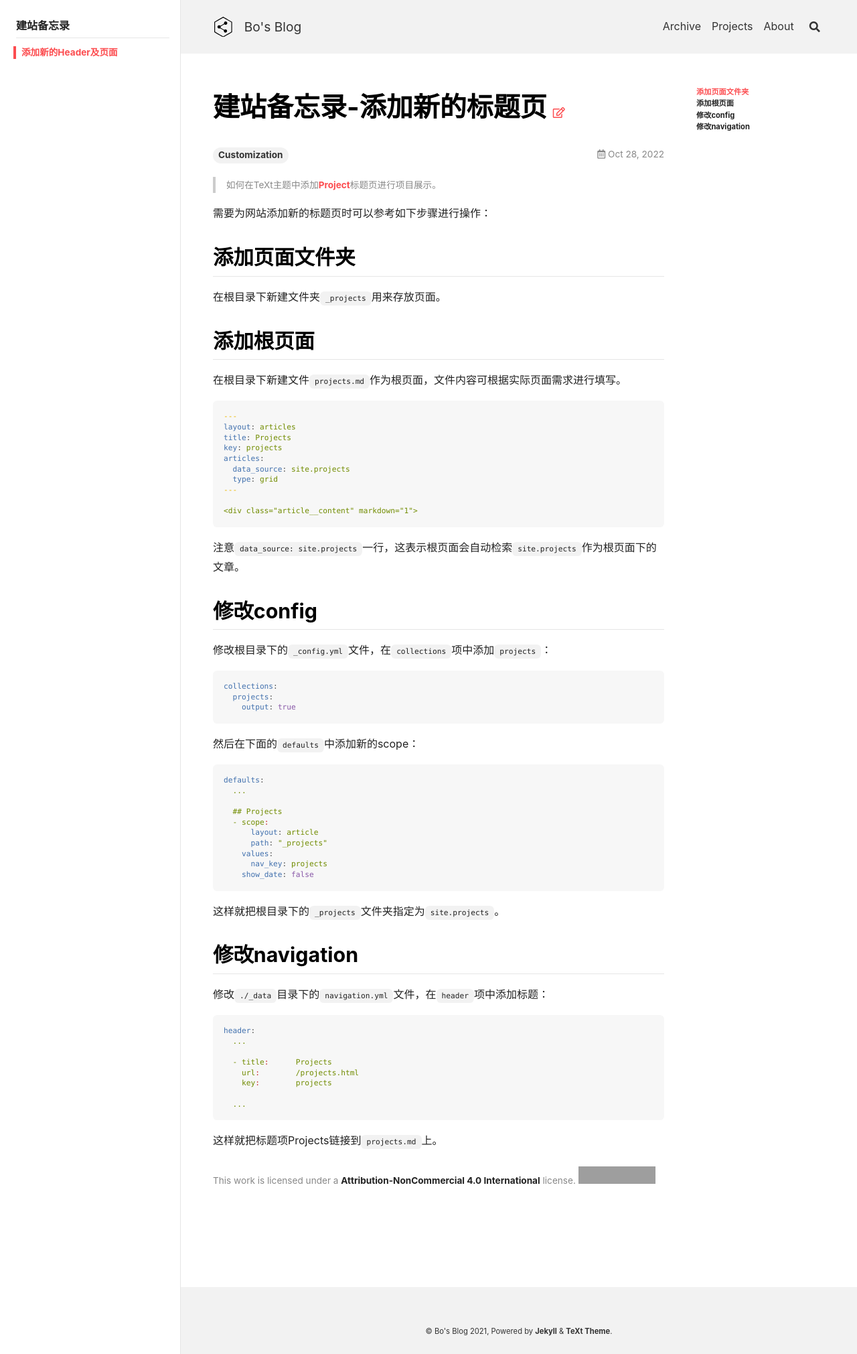
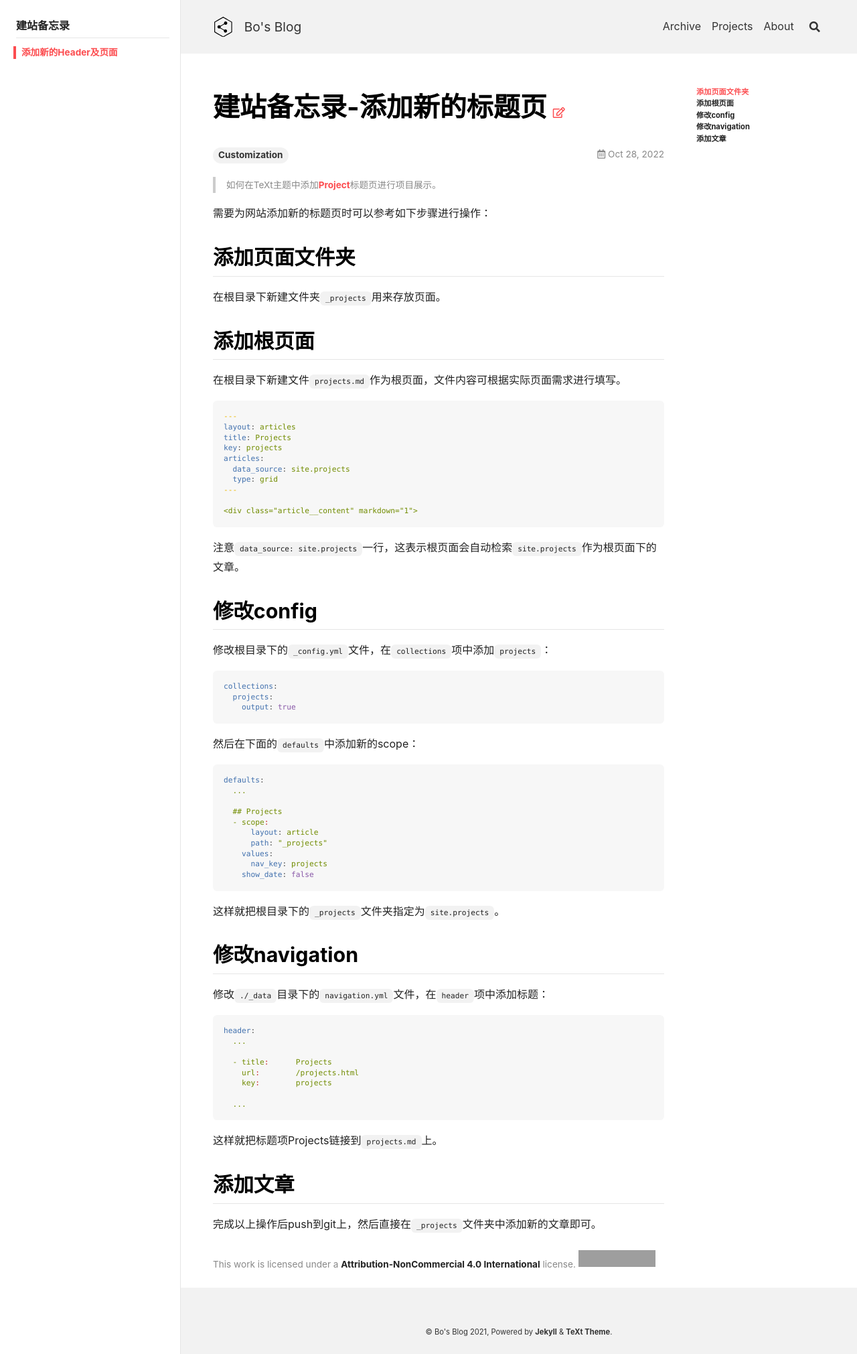
Before and after one commit to peng00bo00/peng00bo00_previous_blog, a Jekyll site: the page built from _posts/2022-10-28-Add-Header.md, in a window 1280 px wide. Shown: the whole page at 67% size. Built offline with Jekyll 4.4.1, drawn with Linux system fonts in a browser that asks for light colours; grey boxes are pictures that could not be loaded.

Commit message:
Update 2022-10-28-Add-Header.md

````diff
--- a/_posts/2022-10-28-Add-Header.md
+++ b/_posts/2022-10-28-Add-Header.md
@@ -81,3 +81,7 @@ header:
 ```
 
 这样就把标题项Projects链接到`projects.md`上。
+
+## 添加文章
+
+完成以上操作后push到git上，然后直接在`_projects`文件夹中添加新的文章即可。
````
